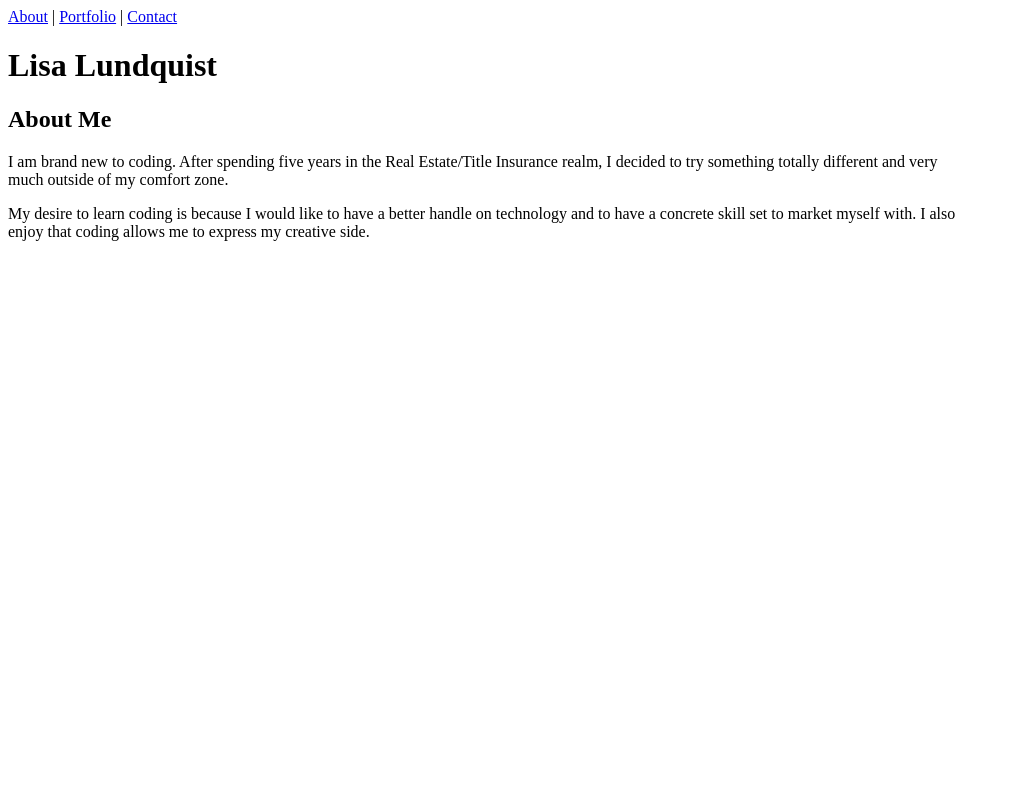
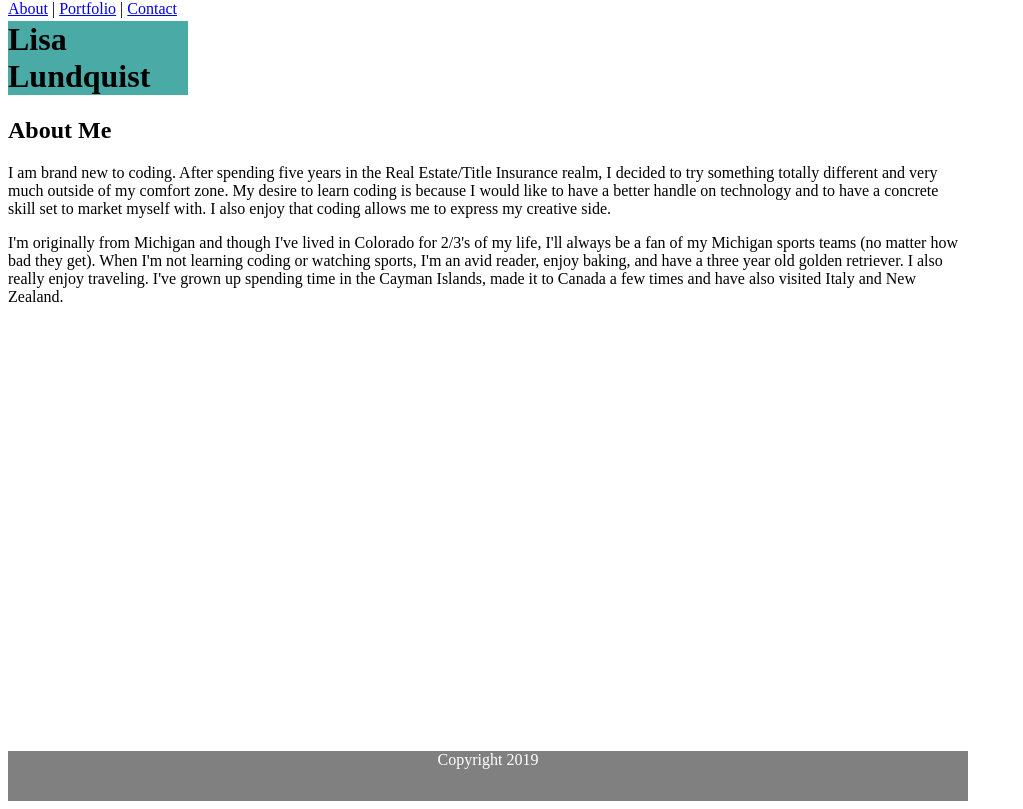
Before and after one commit to lmlundquist/Portfolio-1, a plain HTML site: page index.html in a window 1280 px wide. Shown: the whole page, without its empty margins (0-1023 px from the left). Drawn offline with Linux system fonts and the light colour scheme.

Commit message:
portfolio 1

```diff
--- a/assets/css/style.css
+++ b/assets/css/style.css
@@ -1,13 +1,15 @@
 body {
-    background-image: url(../../images/hotel-wallpaper.png);
+    background-image: "assets/images/hotel-wallpaper.png"
+    font-color: blue;
+    width: 960px;
 
-    font-color: blue
 }
 
-
-
-div {
-  width: 960px
+.boxed {
+  border: 1px;
+  background-color: #4aaaa5;
+  width: 180px;
+  border-color: #cccccc;
 }
 
 input[type=text] {
@@ -45,6 +47,20 @@ input [type=submit] {
   width: 100%;
   color: white;
   text-align: center;
-  background-color: gray
+  background-color: gray;
   height: 50px;
 }
+
+ul {
+  margin: 0;
+  padding: 0;
+  float: right;
+  position: fixed;
+  top: 0;
+  width: 100%;
+
+}
+
+.header
+  font-family: 'Georgia', Times, 'Times New Roman', serif;
+}
--- a/index.html
+++ b/index.html
@@ -8,24 +8,32 @@
 
 <body>
         <nav>
+            <ul>
                 <a href="./index.html">About</a> |
                 <a href="./portfolio.html">Portfolio</a> |
                 <a href="./contact.html">Contact</a>
+            </ul>
 
               </nav>
 
   <div class="content">
 
         <title>Portfolio 1</title>
-        <h1>Lisa Lundquist</h1>
+      <div class=boxed>
+            <h1>Lisa Lundquist</h1>
+     </div>
 
 
     <h2>About Me</h2>
 
     <p>I am brand new to coding. After spending five years in the Real Estate/Title Insurance realm, I decided to try
-        something totally different and very much outside of my comfort zone. </p>
-    <p> My desire to learn coding is because I would like to have a better handle on technology and to have a concrete
-        skill set to market myself with. I also enjoy that coding allows me to express my creative side. </p>
+        something totally different and very much outside of my comfort zone. My desire to learn coding is because I would like
+        to have a better handle on technology and to have a concrete skill set to market myself with. I also enjoy that coding
+        allows me to express my creative side. </p>
+    <p>I'm originally from Michigan and though I've lived in Colorado for 2/3's of my life, I'll always be a fan of my
+        Michigan sports teams (no matter how bad they get). When I'm not learning coding or watching sports, I'm an avid reader,
+        enjoy baking, and have a three year old golden retriever. I also really enjoy traveling. I've grown up spending time in
+        the Cayman Islands, made it to Canada a few times and have also visited Italy and New Zealand.</p>
 
     </div>
 
```
Also changed, not shown: contact.html (+4 -1 lines), portfolio.html (+4 -0 lines).
